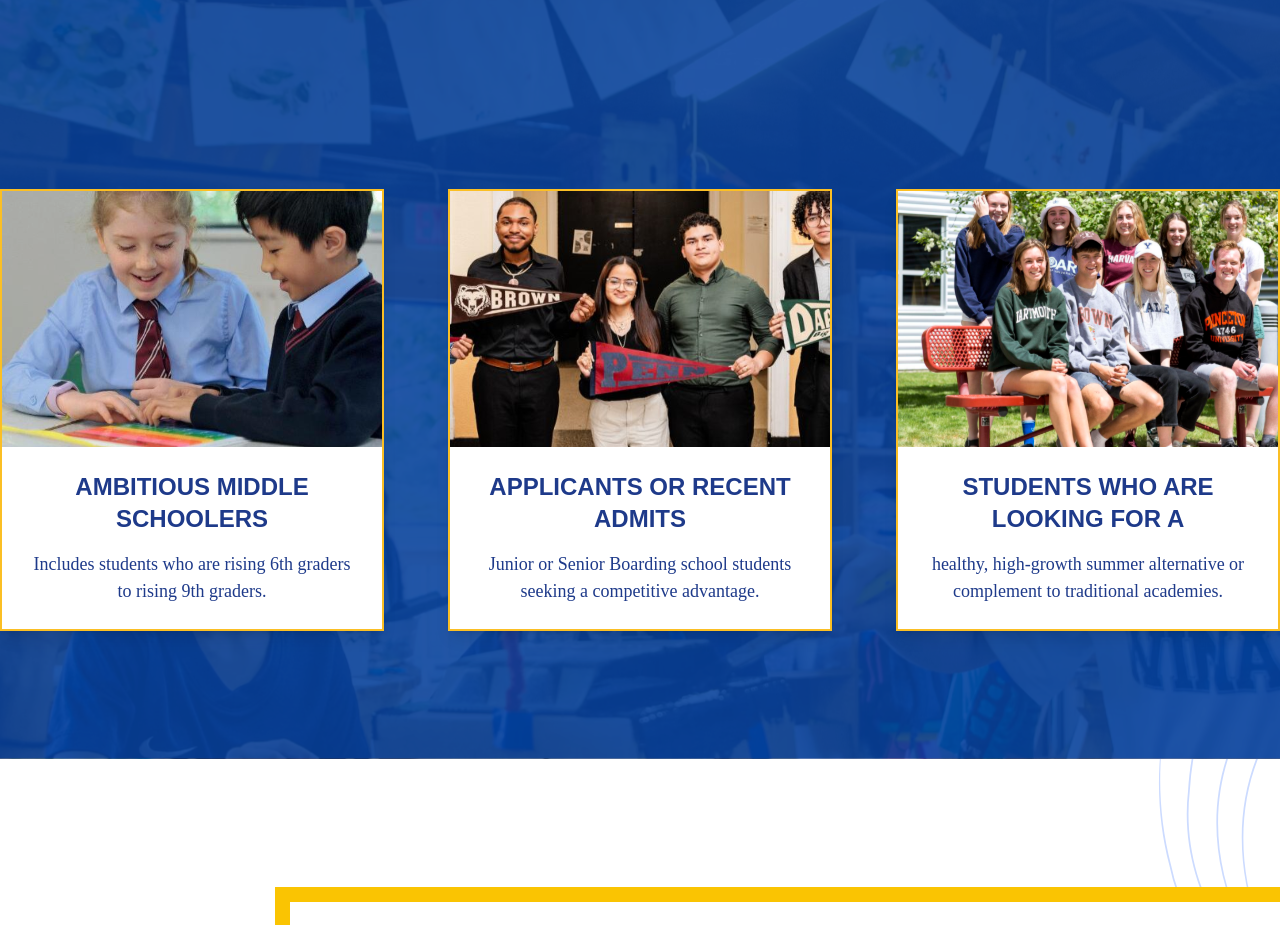
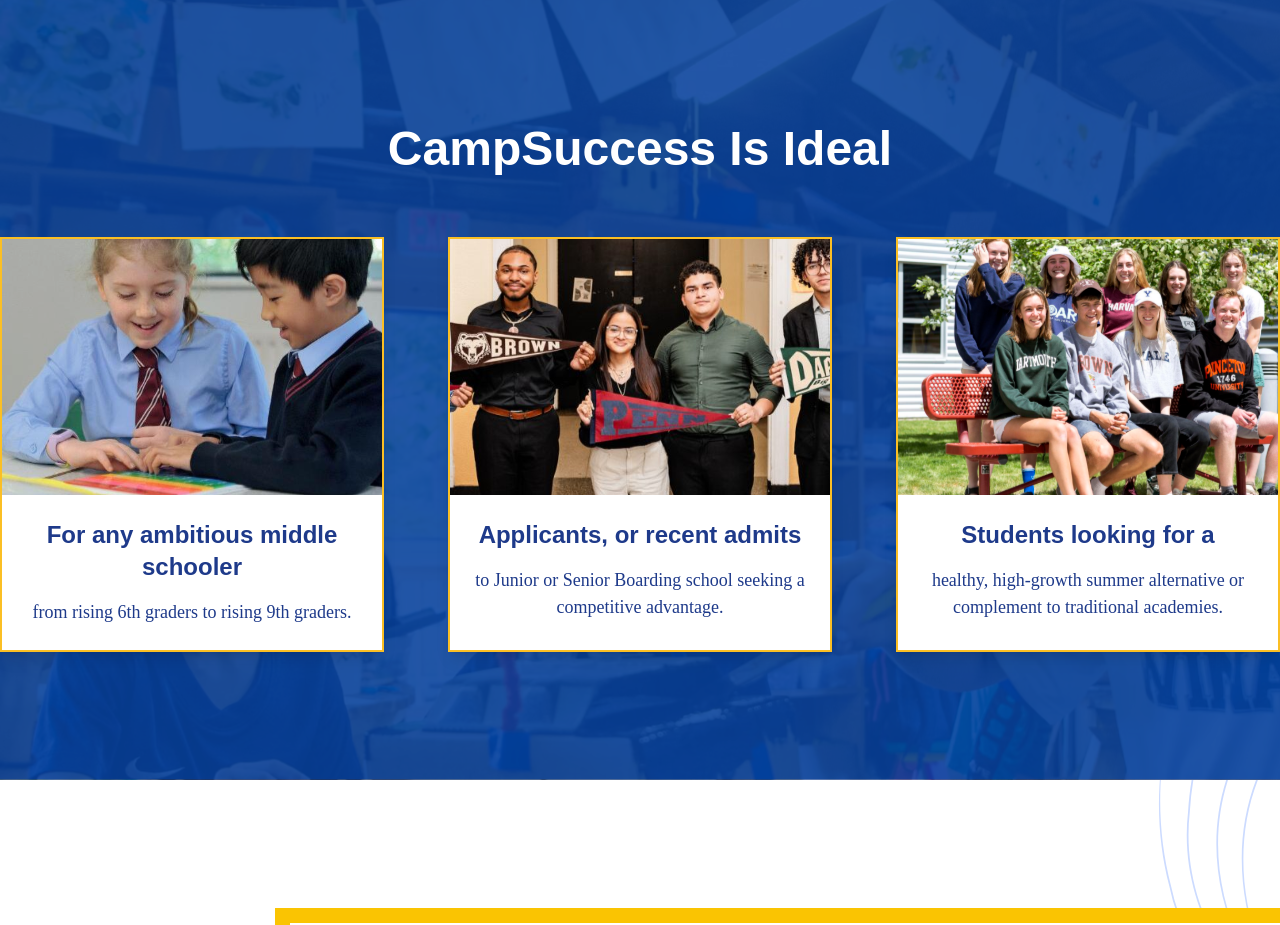
Before and after one commit to campsuccess/campsuccess, a React (Create React App) app: page / in a window 1280 px wide. Shown: the part 1763-2688 px from the top of the page. Built offline with nearby package versions, Linux system fonts and the light colour scheme.

Commit message:
Update HomePage.js

```diff
--- a/src/pages/HomePage.js
+++ b/src/pages/HomePage.js
@@ -77,6 +77,7 @@ const HomePage = () => {
         <div className="relative z-10 container-custom">
           <div className="text-center mb-16">
             <h2 className="text-white text-5xl font-bold mb-6" style={{fontFamily: "'PP Neue Montreal', sans-serif"}}>
+            CampSuccess Is Ideal
             </h2>
             <p className="text-white text-lg max-w-4xl mx-auto" style={{fontFamily: "'Adobe Clean Serif', serif"}}></p>
         </div>
@@ -85,23 +86,23 @@ const HomePage = () => {
             <div className="bg-white overflow-hidden shadow-lg border border-camp-yellow" style={{borderWidth: '2px'}}>
               <div className="h-64 bg-cover bg-center" style={{backgroundImage: "url('/ambitiousmiddleschoolers.svg')"}}></div>
               <div className="p-6 text-center">
-                <h3 className="text-2xl font-bold text-camp-blue mb-4" style={{fontFamily: "'PP Neue Montreal', sans-serif"}}>AMBITIOUS MIDDLE SCHOOLERS</h3>
-                <p className="text-camp-blue" style={{fontFamily: "'Adobe Clean Serif', serif", fontSize: '18px'}}>Includes students who are rising 6th graders to rising 9th graders.</p>
+                <h3 className="text-2xl font-bold text-camp-blue mb-4" style={{fontFamily: "'PP Neue Montreal', sans-serif"}}>For any ambitious middle schooler</h3>
+                <p className="text-camp-blue" style={{fontFamily: "'Adobe Clean Serif', serif", fontSize: '18px'}}>from rising 6th graders to rising 9th graders.</p>
               </div>
             </div>
 
             <div className="bg-white overflow-hidden shadow-lg border border-camp-yellow" style={{borderWidth: '2px'}}>
               <div className="h-64 bg-cover bg-center" style={{backgroundImage: "url('/applicantorrecentapplicants.svg')"}}></div>
               <div className="p-6 text-center">
-                <h3 className="text-2xl font-bold text-camp-blue mb-4" style={{fontFamily: "'PP Neue Montreal', sans-serif"}}>APPLICANTS OR RECENT ADMITS</h3>
-                <p className="text-camp-blue" style={{fontFamily: "'Adobe Clean Serif', serif", fontSize: '18px'}}>Junior or Senior Boarding school students seeking a competitive advantage.</p>
+                <h3 className="text-2xl font-bold text-camp-blue mb-4" style={{fontFamily: "'PP Neue Montreal', sans-serif"}}>Applicants, or recent admits</h3>
+                <p className="text-camp-blue" style={{fontFamily: "'Adobe Clean Serif', serif", fontSize: '18px'}}>to Junior or Senior Boarding school seeking a competitive advantage.</p>
               </div>
             </div>
 
             <div className="bg-white overflow-hidden shadow-lg border border-camp-yellow" style={{borderWidth: '2px'}}>
               <div className="h-64 bg-cover bg-center" style={{backgroundImage: "url('/studentswhoarelookingfor.svg')"}}></div>
               <div className="p-6 text-center">
-                <h3 className="text-2xl font-bold text-camp-blue mb-4" style={{fontFamily: "'PP Neue Montreal', sans-serif"}}>STUDENTS WHO ARE LOOKING FOR A</h3>
+                <h3 className="text-2xl font-bold text-camp-blue mb-4" style={{fontFamily: "'PP Neue Montreal', sans-serif"}}>Students looking for a</h3>
                 <p className="text-camp-blue" style={{fontFamily: "'Adobe Clean Serif', serif", fontSize: '18px'}}>healthy, high-growth summer alternative or complement to traditional academies.</p>
               </div>
             </div>
```
